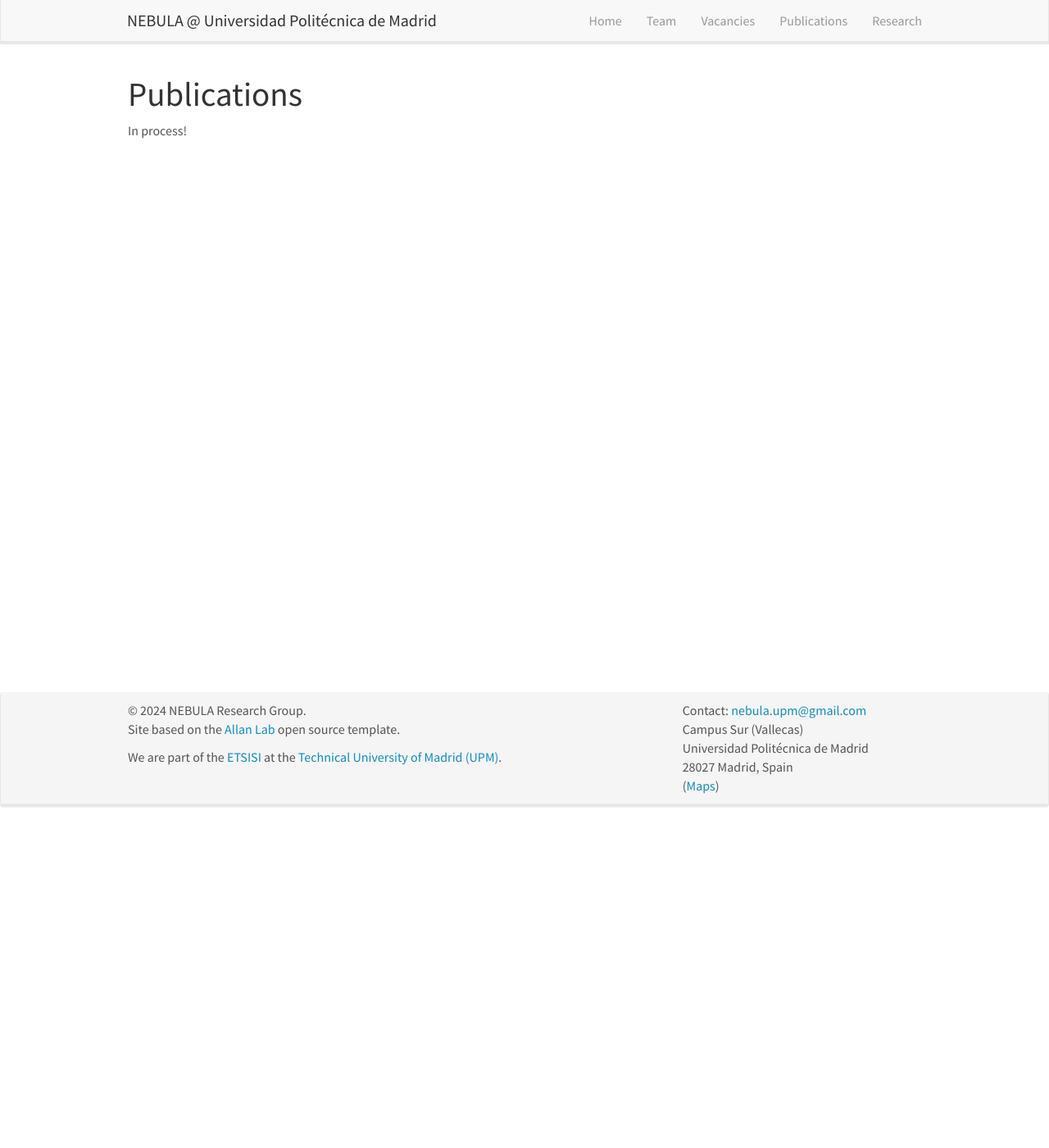
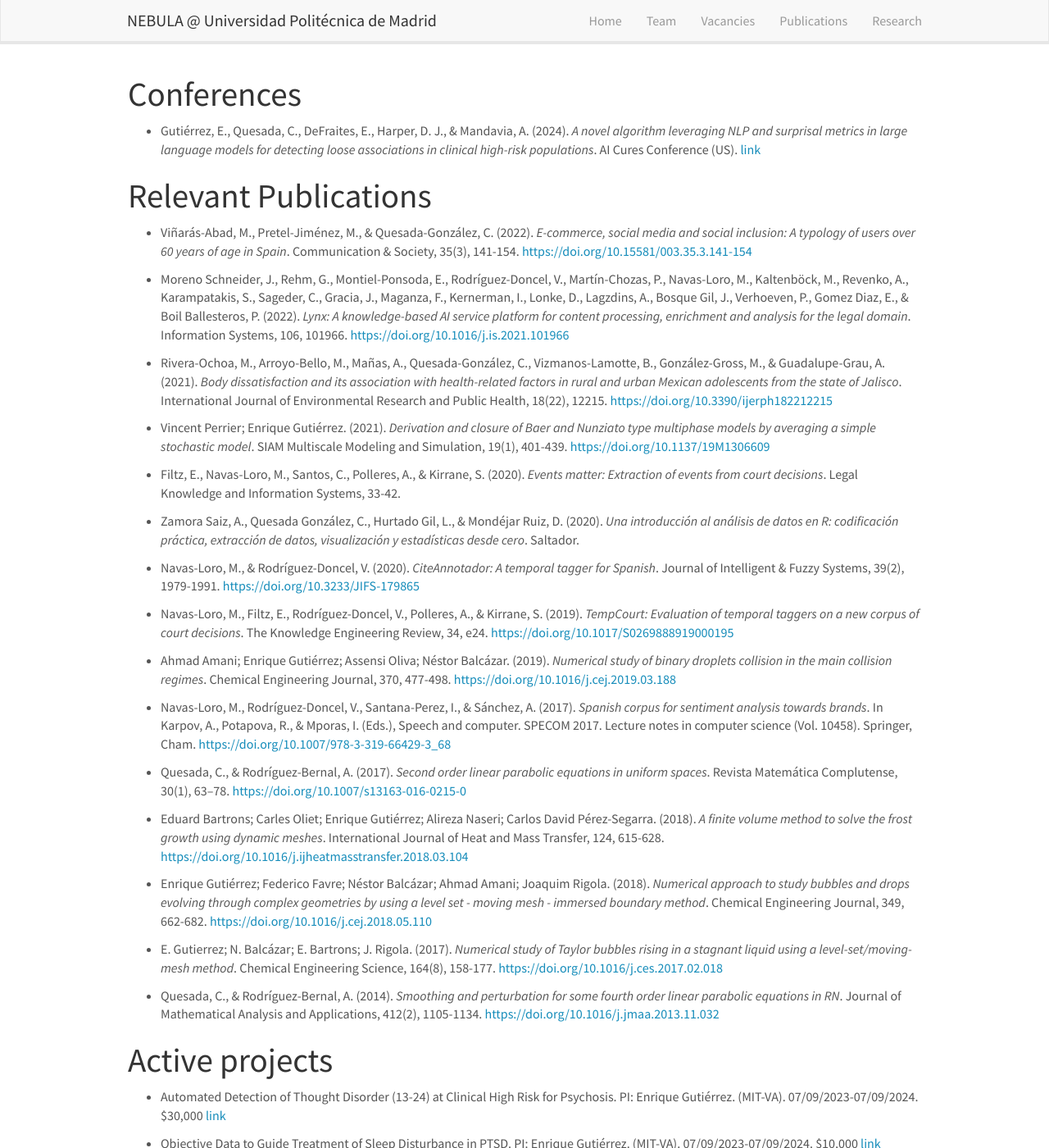
Before and after one commit to gi-innovatec/gi-innovatec.github.io, a Jekyll site: the page built from _pages/publications.md, in a window 1280 px wide and 1400 px high. Shown: the whole window at 82% size. Built offline with Jekyll 4.4.1, drawn with Linux system fonts in a browser that asks for light colours; nearby versions of some CDN libraries.

Commit message:
Publications added

```diff
--- a/_pages/publications.md
+++ b/_pages/publications.md
@@ -6,8 +6,45 @@ sitemap: false
 permalink: /publications/
 ---
 
+# Conferences
+- Gutiérrez, E., Quesada, C., DeFraites, E., Harper, D. J., & Mandavia, A. (2024). *A novel algorithm leveraging NLP and surprisal metrics in large language models for detecting loose associations in clinical high-risk populations*. AI Cures Conference (US). [link](https://www.mitmgb.ai/posters)
 
-# Publications
+# Relevant Publications
+- Viñarás-Abad, M., Pretel-Jiménez, M., & Quesada-González, C. (2022). *E-commerce, social media and social inclusion: A typology of users over 60 years of age in Spain*. Communication & Society, 35(3), 141-154. [https://doi.org/10.15581/003.35.3.141-154](https://doi.org/10.15581/003.35.3.141-154)
+
+- Moreno Schneider, J., Rehm, G., Montiel-Ponsoda, E., Rodríguez-Doncel, V., Martín-Chozas, P., Navas-Loro, M., Kaltenböck, M., Revenko, A., Karampatakis, S., Sageder, C., Gracia, J., Maganza, F., Kernerman, I., Lonke, D., Lagzdins, A., Bosque Gil, J., Verhoeven, P., Gomez Diaz, E., & Boil Ballesteros, P. (2022). *Lynx: A knowledge-based AI service platform for content processing, enrichment and analysis for the legal domain*. Information Systems, 106, 101966. [https://doi.org/10.1016/j.is.2021.101966](https://doi.org/10.1016/j.is.2021.101966)
+
+- Rivera-Ochoa, M., Arroyo-Bello, M., Mañas, A., Quesada-González, C., Vizmanos-Lamotte, B., González-Gross, M., & Guadalupe-Grau, A. (2021). *Body dissatisfaction and its association with health-related factors in rural and urban Mexican adolescents from the state of Jalisco*. International Journal of Environmental Research and Public Health, 18(22), 12215. [https://doi.org/10.3390/ijerph182212215](https://doi.org/10.3390/ijerph182212215)
+
+- Vincent Perrier; Enrique Gutiérrez. (2021). *Derivation and closure of Baer and Nunziato type multiphase models by averaging a simple stochastic model*. SIAM Multiscale Modeling and Simulation, 19(1), 401-439. [https://doi.org/10.1137/19M1306609](https://doi.org/10.1137/19M1306609)
+
+- Filtz, E., Navas-Loro, M., Santos, C., Polleres, A., & Kirrane, S. (2020). *Events matter: Extraction of events from court decisions*. Legal Knowledge and Information Systems, 33-42.
+
+- Zamora Saiz, A., Quesada González, C., Hurtado Gil, L., & Mondéjar Ruiz, D. (2020). *Una introducción al análisis de datos en R: codificación práctica, extracción de datos, visualización y estadísticas desde cero*. Saltador.
+
+- Navas-Loro, M., & Rodríguez-Doncel, V. (2020). *CiteAnnotador: A temporal tagger for Spanish*. Journal of Intelligent & Fuzzy Systems, 39(2), 1979-1991. [https://doi.org/10.3233/JIFS-179865](https://doi.org/10.3233/JIFS-179865)
+
+- Navas-Loro, M., Filtz, E., Rodríguez-Doncel, V., Polleres, A., & Kirrane, S. (2019). *TempCourt: Evaluation of temporal taggers on a new corpus of court decisions*. The Knowledge Engineering Review, 34, e24. [https://doi.org/10.1017/S0269888919000195](https://doi.org/10.1017/S0269888919000195)
+
+- Ahmad Amani; Enrique Gutiérrez; Assensi Oliva; Néstor Balcázar. (2019). *Numerical study of binary droplets collision in the main collision regimes*. Chemical Engineering Journal, 370, 477-498. [https://doi.org/10.1016/j.cej.2019.03.188](https://doi.org/10.1016/j.cej.2019.03.188)
+
+- Navas-Loro, M., Rodríguez-Doncel, V., Santana-Perez, I., & Sánchez, A. (2017). *Spanish corpus for sentiment analysis towards brands*. In Karpov, A., Potapova, R., & Mporas, I. (Eds.), Speech and computer. SPECOM 2017. Lecture notes in computer science (Vol. 10458). Springer, Cham. [https://doi.org/10.1007/978-3-319-66429-3_68](https://doi.org/10.1007/978-3-319-66429-3_68)
+
+- Quesada, C., & Rodríguez-Bernal, A. (2017). *Second order linear parabolic equations in uniform spaces*. Revista Matemática Complutense, 30(1), 63–78. [https://doi.org/10.1007/s13163-016-0215-0](https://doi.org/10.1007/s13163-016-0215-0)
+
+- Eduard Bartrons; Carles Oliet; Enrique Gutiérrez; Alireza Naseri; Carlos David Pérez-Segarra. (2018). *A finite volume method to solve the frost growth using dynamic meshes*. International Journal of Heat and Mass Transfer, 124, 615-628. [https://doi.org/10.1016/j.ijheatmasstransfer.2018.03.104](https://doi.org/10.1016/j.ijheatmasstransfer.2018.03.104)
+
+- Enrique Gutiérrez; Federico Favre; Néstor Balcázar; Ahmad Amani; Joaquim Rigola. (2018). *Numerical approach to study bubbles and drops evolving through complex geometries by using a level set - moving mesh - immersed boundary method*. Chemical Engineering Journal, 349, 662-682. [https://doi.org/10.1016/j.cej.2018.05.110](https://doi.org/10.1016/j.cej.2018.05.110)
+
+- E. Gutierrez; N. Balcázar; E. Bartrons; J. Rigola. (2017). *Numerical study of Taylor bubbles rising in a stagnant liquid using a level-set/moving-mesh method*. Chemical Engineering Science, 164(8), 158-177. [https://doi.org/10.1016/j.ces.2017.02.018](https://doi.org/10.1016/j.ces.2017.02.018)
+
+- Quesada, C., & Rodríguez-Bernal, A. (2014). *Smoothing and perturbation for some fourth order linear parabolic equations in RN*. Journal of Mathematical Analysis and Applications, 412(2), 1105-1134. [https://doi.org/10.1016/j.jmaa.2013.11.032](https://doi.org/10.1016/j.jmaa.2013.11.032)
+
+# Active projects
+
+- Automated Detection of Thought Disorder (13-24) at Clinical High Risk for Psychosis. PI: Enrique Gutiérrez. (MIT-VA). 07/09/2023-07/09/2024. $30,000 [link](https://catalyst.mit.edu/projects/#:~:text=Automated%20Detection%20of%20Thought%20Disorder)
+
+- Objective Data to Guide Treatment of Sleep Disturbance in PTSD. PI: Enrique Gutiérrez. (MIT-VA). 07/09/2023-07/09/2024. $10,000 [link](https://catalyst.mit.edu/projects/#:~:text=Objective%20Data%20to%20Guide%20Treatment%20of%20Sleep%20Disturbance%20in%20PTSD)
 
 <!--## Group highlights-->
 
```
